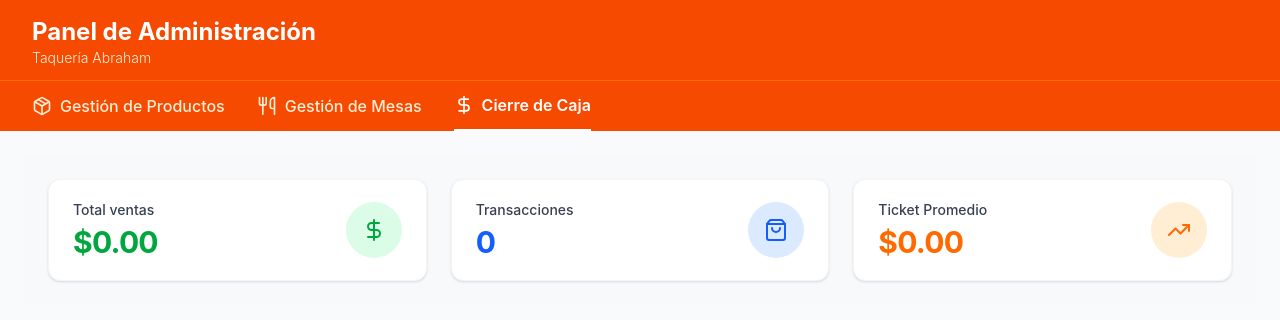
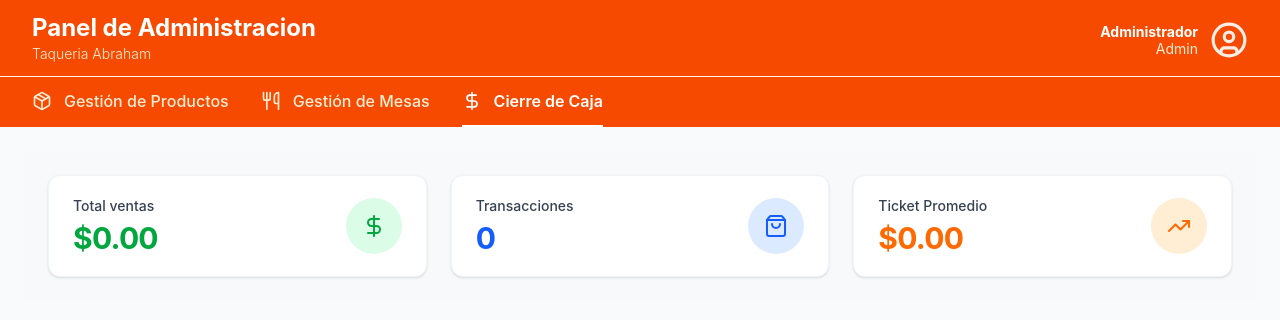
Before and after one commit to Jose-Diaz58/AdminTaco, a React (Vite) app: page /Manager/Caja in a window 1280 px wide. Shown: the top 320 px of the page. Built offline with nearby package versions, Linux system fonts and the light colour scheme.

Commit message:
Conexion con la base de datos y muestra de Productos

```diff
--- a/package.json
+++ b/package.json
@@ -11,6 +11,7 @@
   },
   "dependencies": {
     "@tailwindcss/vite": "^4.2.1",
+    "axios": "^1.14.0",
     "lucide-react": "^0.577.0",
     "react": "^19.2.0",
     "react-dom": "^19.2.0",
--- /dev/null
+++ b/src/api/connectionAxios.js
@@ -0,0 +1,7 @@
+import Axios from "axios"
+
+const api = Axios.create({
+    baseURL:'http://localhost:4000/api'
+})
+
+export default api;
--- a/src/components/menu/BotonHamburguesa.jsx
+++ /dev/null
@@ -1,9 +0,0 @@
-import {Menu} from 'lucide-react'
-
-export function BotonHamburguesa({toggleSidebar}) {
-  return (
-    <button onClick={toggleSidebar} className='p-2 text-white lg:hidden hover:bg-orange-700 rounded-lg transition-colors'>
-        <Menu size={24} />
-    </button>
-  )
-}
--- /dev/null
+++ b/src/components/menu/HeaderAdmin.jsx
@@ -0,0 +1,26 @@
+import {Menu, UserCircle} from "lucide-react"
+
+export function HeaderAdmin({toggleSidebar}) {
+  return (
+    <div className="flex items-center justify-between px-4 lg:px-8 pt-4 pb-3">
+        <div className="flex items-center gap-4">
+        <button onClick={toggleSidebar} className="p-2 text-white lg:hidden hover:bg-orange-700 rounded-lg transition-colors">
+            <Menu size={24}/>
+        </button>
+
+        <div className="flex flex-col">
+            <h1 className="text-2xl font-bold leading-none mb-1">Panel de Administracion</h1>
+            <p className="text-sm text-orange-100 font-light">Taqueria Abraham</p>
+        </div>
+        </div>
+
+        <div className="hidden lg:flex items-center gap-3">
+            <div className="text-right flex flex-col">
+                <span className="text-sm font-bold leading-tight">Administrador</span>
+                <span className="text-sm text-orange-100 leading-tight">Admin</span>
+            </div>
+            <UserCircle size={38} className="text-white opacity-90"/>
+        </div>
+    </div>
+  )
+}
--- a/src/components/menu/MenuAdmin.jsx
+++ b/src/components/menu/MenuAdmin.jsx
@@ -1,38 +1,41 @@
-import { NavLink } from "react-router"
-import { Package, Utensils, DollarSign} from "lucide-react"
-import { BotonHamburguesa } from "./BotonHamburguesa"
+import { NavLink } from "react-router";
+import { Package, Utensils, DollarSign, X } from "lucide-react";
 
-export function MenuAdmin({isOpen, toggleSidebar}) {
+export function MenuAdmin({ isOpen, toggleSidebar }) {
   const menuOptions = [
     { name: 'Gestión de Productos', path: '/Manager/Productos', icon: <Package size={20} /> },
     { name: 'Gestión de Mesas', path: '/Manager/Mesas', icon: <Utensils size={20} /> },
     { name: 'Cierre de Caja', path: '/Manager/Caja', icon: <DollarSign size={20} /> }
-  ]
+  ];
 
   return (
     <>
-    <div className='bg-orange-600 text-white'>
-      <div className='flex items-center justify-between px-8 pt-5 pb-3'>
-        <BotonHamburguesa toggleSidebar={toggleSidebar} />
-        <div className='flex flex-col'>
-          <h1 className='text-2xl font-bold leading-none mb-1'>Panel de Administración</h1>
-          <p className='text-sm text-orange-100 font-light'>Taquería Abraham</p>
+      {isOpen && (
+        <div className="fixed inset-0 bg-black/50 z-40 lg:hidden" onClick={toggleSidebar}/>
+      )}
+
+      <nav className={`
+        fixed inset-y-0 left-0 z-50 w-72 bg-white text-slate-800 shadow-xl transform transition-transform duration-300 ease-in-out ${isOpen ? 'translate-x-0' : '-translate-x-full'} lg:static lg:translate-x-0 lg:w-auto lg:bg-transparent lg:text-white lg:shadow-none lg:flex lg:flex-row lg:gap-8 lg:px-8 lg:border-t lg:border-orange-50`}>
+
+        <div className="flex items-center justify-between p-4 bg-orange-600 text-white lg:hidden">
+          <div className="flex items-center gap-3">
+            <span className="font-bold text-lg">Menú</span>
+          </div>
+          <button onClick={toggleSidebar} className="p-1 hover:bg-orange-700 rounded-md">
+            <X size={24} />
+          </button>
         </div>
-      </div>
 
-      <nav className={`${isOpen ? 'flex' : 'hidden'} lg:flex flex-col lg:flex-row gap-8 px-8 border-t border-orange-500`}>
-        {
-          menuOptions.map((item) => (
-            <NavLink key={item.name} to={item.path}
-            className={({ isActive }) => `py-3 transition-all flex items-center gap-2 ${isActive ? 'font-semibold text-white border-b-2 border-white' : 'font-medium text-orange-100 hover:text-white'}`}
-            >
+        <div className="flex flex-col p-4 gap-2 lg:p-0 lg:flex-row lg:gap-8 overflow-y-auto h-[calc(100%-60px)] lg:h-auto">
+          {menuOptions.map((item) => (
+            <NavLink key={item.name} to={item.path} onClick={() => {if (window.innerWidth < 1024) toggleSidebar();}}
+              className={({ isActive }) => `flex items-center gap-3 px-4 py-3 rounded-lg transition-all font-medium lg:px-0 lg:py-3 lg:rounded-none lg:bg-transparent lg:border-b-2 ${isActive ? 'bg-orange-100 text-orange-600 lg:border-white lg:text-white lg:font-semibold' : 'text-slate-600 hover:bg-slate-100 lg:border-transparent lg:text-orange-100 lg:hover:text-white lg:hover:bg-transparent'}`}>
               {item.icon}
               <span>{item.name}</span>
             </NavLink>
-          ))
-        }
+          ))}
+        </div>
       </nav>
-    </div>
     </>
-  )
+  );
 }
--- a/src/components/menu/index.js
+++ b/src/components/menu/index.js
@@ -1,3 +1,3 @@
 export * from "./MenuAdmin"
 export * from "./MenuCliente"
-export * from "./BotonHamburguesa"
+export * from "./HeaderAdmin"
--- a/src/layouts/admin/AdminLayout.jsx
+++ b/src/layouts/admin/AdminLayout.jsx
@@ -1,5 +1,5 @@
 import { useState } from "react";
-import { MenuAdmin } from "../../components/";
+import { MenuAdmin, HeaderAdmin } from "../../components/";
 
 export function AdminLayout({children}) {
   const [isOpen, setIsOpen] = useState(false);
@@ -8,7 +8,10 @@ export function AdminLayout({children}) {
 
   return (
     <div className="flex flex-col h-screen bg-slate-50 overflow-hidden text-slate-900">
-      <MenuAdmin isOpen={isOpen} toggleSidebar={toggleSidebar} />
+      <div className="bg-orange-600 text-white">
+        <HeaderAdmin toggleSidebar={toggleSidebar}/>
+      <MenuAdmin isOpen={isOpen} toggleSidebar={toggleSidebar}/>
+      </div>
       <main className="flex-1 overflow-y-auto px-4 py-6 lg:px-6">
           {children}
       </main>
--- a/src/pages/manager/GestionProductos.jsx
+++ b/src/pages/manager/GestionProductos.jsx
@@ -1,7 +1,89 @@
-import React from 'react'
+import { useEffect, useState } from "react";
+import { Plus, Pencil, Trash2 } from "lucide-react";
+import DatosBD from "../../services/Apidatos";
+
+// Datos de prueba (MOCK DATA)
+const mockProductos = [
+  /*{ _id: '1', nombre: 'Taco al Pastor', precio: 15.00, categoria: 'Tacos' },
+  { _id: '2', nombre: 'Taco de Asada de cerdo', precio: 15.00, categoria: 'Tacos' },
+  { _id: '3', nombre: 'Taco de Asada de res', precio: 22.00, categoria: 'Tacos' },
+  { _id: '4', nombre: 'Agua de Horchata', precio: 25.00, categoria: 'Bebidas' },
+  { _id: '5', nombre: 'Quesadilla de Pastor', precio: 35.00, categoria: 'Quesadillas' },
+  { _id: '6', nombre: 'Torta Pastor', precio: 65.00, categoria: 'Tortas' }*/
+];
 
 export function GestionProductos() {
+  const [productos, setProductos] = useState([]);
+
+  const obtenerProductos = async () => {
+    const datosbd = await DatosBD.getDatos();
+    setProductos(datosbd.data);
+  }
+
+  useEffect(() => {
+    obtenerProductos();
+  }, []);
+
   return (
-    <div>GestionProductos</div>
-  )
+    <div className="w-full relative max-w-6xl mx-auto">
+      <div className="bg-white rounded-lg shadow-md overflow-hidden">
+
+        <div className="bg-linear-to-r from-orange-500 to-orange-600 text-white p-4 md:p-6">
+          <div className="flex flex-col sm:flex-row sm:items-center justify-between gap-3">
+            <div>
+              <h2 className="text-xl md:text-2xl font-bold">Gestión de Productos</h2>
+              <p className="text-orange-100 mt-1 text-sm md:text-base">
+                {productos.length} productos en el catálogo
+              </p>
+            </div>
+            <button className="flex items-center justify-center gap-2 bg-white text-orange-600 px-4 py-2 rounded-lg font-bold hover:bg-orange-50 transition-colors text-sm md:text-base">
+              <Plus className="w-4 h-4 md:w-5 md:h-5" />Nuevo Producto
+            </button>
+          </div>
+        </div>
+
+        <div className="overflow-x-auto">
+          <table className="w-full text-left border-collapse">
+            <thead className="bg-white border-b border-gray-100">
+              <tr>
+                <th className="px-6 py-4 text-xs font-bold text-gray-400 uppercase tracking-wider">Producto</th>
+                <th className="px-6 py-4 text-xs font-bold text-gray-400 uppercase tracking-wider">Precio</th>
+                <th className="px-6 py-4 text-xs font-bold text-gray-400 uppercase tracking-wider">Categoría</th>
+                <th className="px-6 py-4 text-xs font-bold text-gray-400 uppercase tracking-wider text-right">Acciones</th>
+              </tr>
+            </thead>
+            <tbody className="divide-y divide-gray-100">
+              {productos.map((producto) => (
+                  <tr key={producto._id} className="hover:bg-slate-50 transition-colors">
+
+                    <td className="px-6 py-4 whitespace-nowrap text-sm font-semibold text-gray-800">{producto.nombre}
+                    </td>
+
+                    <td className="px-6 py-4 whitespace-nowrap text-sm font-bold text-orange-500"> ${producto.precio.toFixed(2)}
+                    </td>
+
+                    <td className="px-6 py-4 whitespace-nowrap">
+                      <span className="px-3 py-1 bg-gray-100 text-gray-600 text-xs font-medium rounded-full capitalize">
+                        {producto.categoria}
+                      </span>
+                    </td>
+
+                    <td className="px-6 py-4 whitespace-nowrap text-right text-sm font-medium">
+                      <div className="flex justify-end gap-4">
+                        <button className="text-blue-500 hover:text-blue-700 transition-colors">
+                          <Pencil size={20} />
+                        </button>
+                        <button className="text-red-500 hover:text-red-700 transition-colors">
+                          <Trash2 size={20} />
+                        </button>
+                      </div>
+                    </td>
+                  </tr>
+                ))}
+            </tbody>
+          </table>
+        </div>
+      </div>
+    </div>
+  );
 }
--- /dev/null
+++ b/src/services/Apidatos.js
@@ -0,0 +1,13 @@
+import api from "../api/connectionAxios";
+
+class DatosBD {
+    async getDatos () {
+        return await api.get ('/producto/buscar')
+    }
+
+    async postDatos (data) {
+        return await api.post ('/producto/create', data)
+    }
+}
+
+export default new DatosBD();
```
Also changed, not shown: 1 other file (tests, documents, lock files or other folders).
